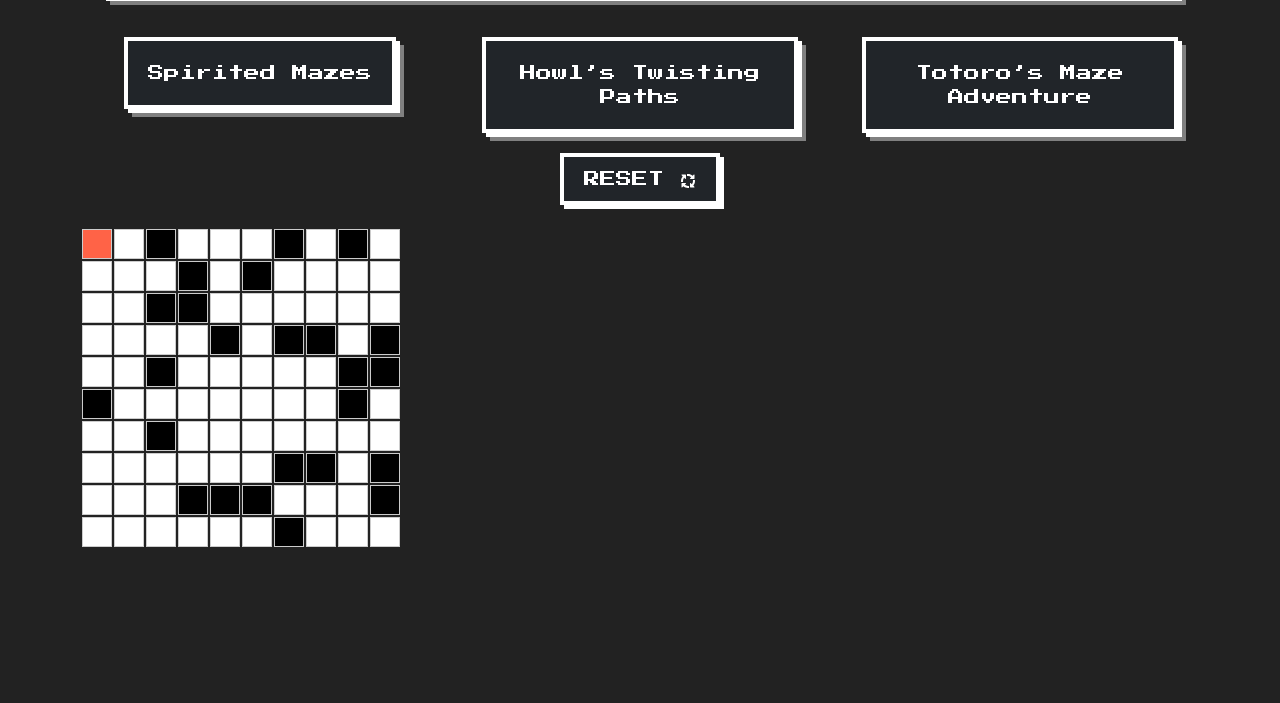
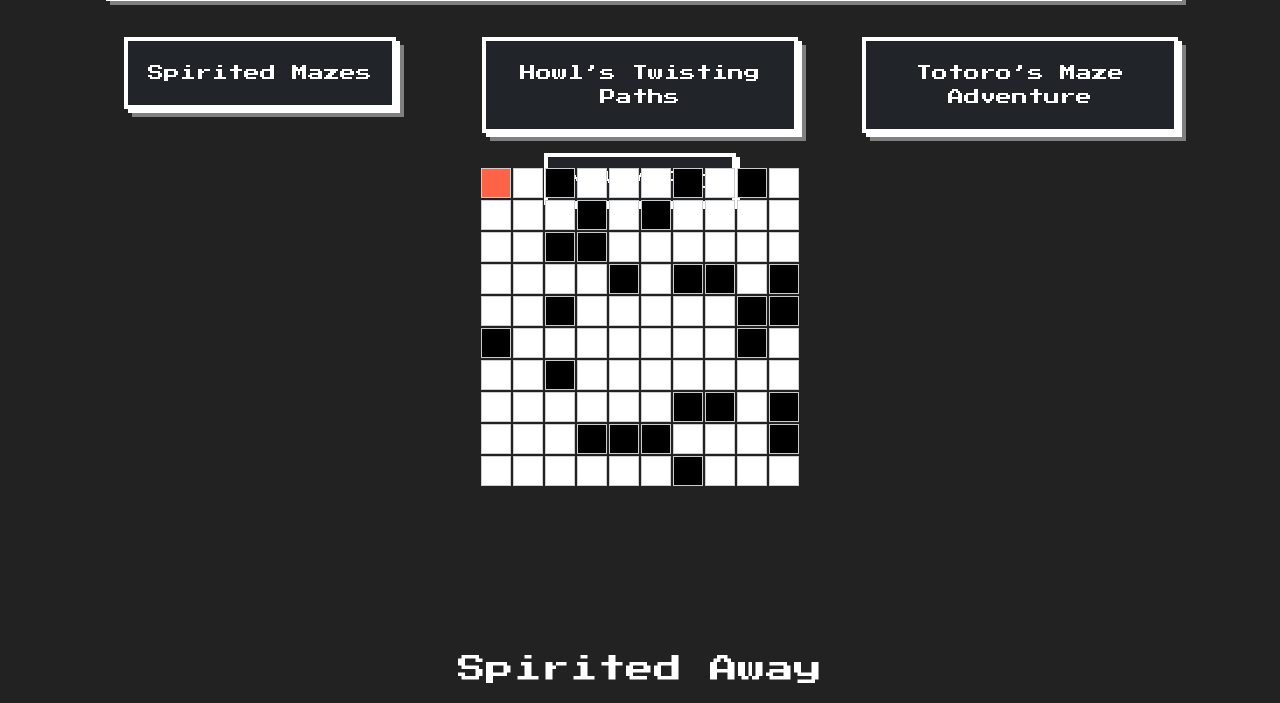
Before and after one commit to hannahmohdrawi/Ghibli-Labyrinth, a website: page index.html in a window 1280 px wide. Shown: the part 147-850 px from the top of the page. Before the commit the page ends 800 px from the top, so only its background shows below. Drawn offline with nearby package versions, Linux system fonts and the light colour scheme.

Commit message:
movie info added to be updated using the api

```diff
--- a/index.html
+++ b/index.html
@@ -23,8 +23,16 @@
                 <button class="pixel-border bg-dark text-white">Totoro’s Maze Adventure </button>
             </div>
         </div>
-        <a href="#" id = "resetBtn" class="pixel-button bg-dark text-white">Reset <i class="fa-solid fa-arrows-spin"></i></a>
+        <a href="#" id = "resetBtn" class="pixel-button bg-dark text-white" onclick="newMap()">New Map <i class="fa-solid fa-arrows-spin"></i></a>
         <div id="maze" class="mt-4">
+            <!--Map initialised here-->
+        </div>
+
+        <div class="container mt-5" id="movieInfo">
+            <h3 id="movieName">Spirited Away</h3>
+            <h4 id="originalTitle"></h4>
+            <p id="movieDescription"></p>
+            <p id="releaseDate"></p>
 
         </div>
     </div>
--- a/index.js
+++ b/index.js
@@ -73,3 +73,11 @@
         movePlayer('right');
     }
 });
+
+//Create new Maze
+function newMap(){
+    location.reload();
+}
+
+
+//Ghibli Characters from API
--- a/style.css
+++ b/style.css
@@ -48,6 +48,12 @@
     grid-template-columns: repeat(10, 30px);
     grid-template-rows: repeat(10, 30px);
     gap: 2px;
+    margin: auto;
+    position: absolute;
+    top: 50%;
+    left: 50%;
+    transform: translate(-50%, -50%);
+    padding-top: 100px;
 }
 
 .cell {
@@ -68,3 +74,9 @@
 .player {
     background-color: #ff6347;
 }
+
+
+/* Movie Info Styling */
+#movieInfo{
+    padding-top: 400px;
+}
```
